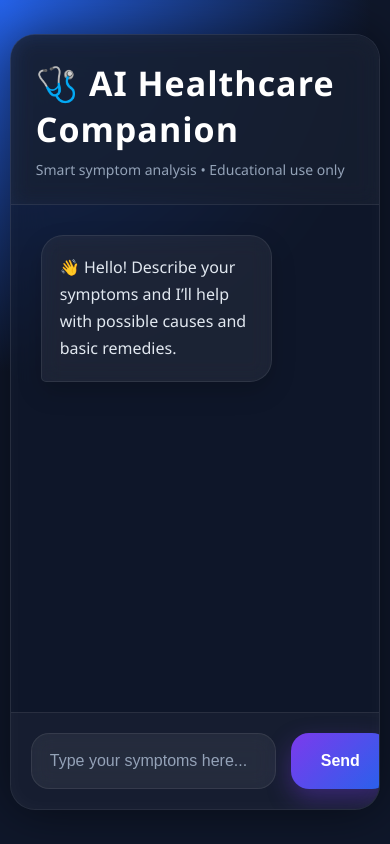
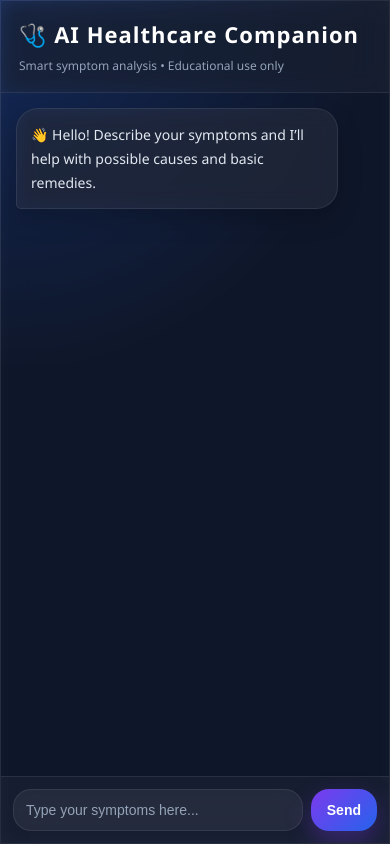
Before and after one commit to anikbiswas27/ai-healthcare-companion, a Flask app: page / in a window 390 px wide. Run offline with Flask 3, Linux system fonts and the light colour scheme.

Commit message:
Update style.css

```diff
--- a/static/style.css
+++ b/static/style.css
@@ -8,7 +8,7 @@ body{
 
     font-family: 'Segoe UI', sans-serif;
 
-    height:100vh;
+    min-height:100vh;
 
     background:
     radial-gradient(circle at top left,#2563eb,#0f172a 40%),
@@ -20,7 +20,7 @@ body{
 
     align-items:center;
 
-    overflow:hidden;
+    overflow:auto;
 }
 
 .container{
@@ -29,7 +29,7 @@ body{
 
     max-width:1000px;
 
-    height:92vh;
+    height:100dvh;
 
     backdrop-filter: blur(20px);
 
@@ -250,3 +250,54 @@ button:hover{
         transform:translateX(0px);
     }
 }
+@media (max-width: 768px){
+
+    body{
+        padding:0;
+    }
+
+    .container{
+        width:100%;
+        height:100dvh;
+        border-radius:0;
+    }
+
+    .header{
+        padding:18px;
+    }
+
+    .header h1{
+        font-size:22px;
+    }
+
+    .warning{
+        font-size:12px;
+    }
+
+    #chatBox{
+        padding:15px;
+        gap:12px;
+    }
+
+    .user-message,
+    .bot-message{
+        max-width:90%;
+        font-size:14px;
+        padding:14px;
+    }
+
+    .input-area{
+        padding:12px;
+        gap:8px;
+    }
+
+    input{
+        padding:12px;
+        font-size:14px;
+    }
+
+    button{
+        padding:12px 16px;
+        font-size:14px;
+    }
+}
```
